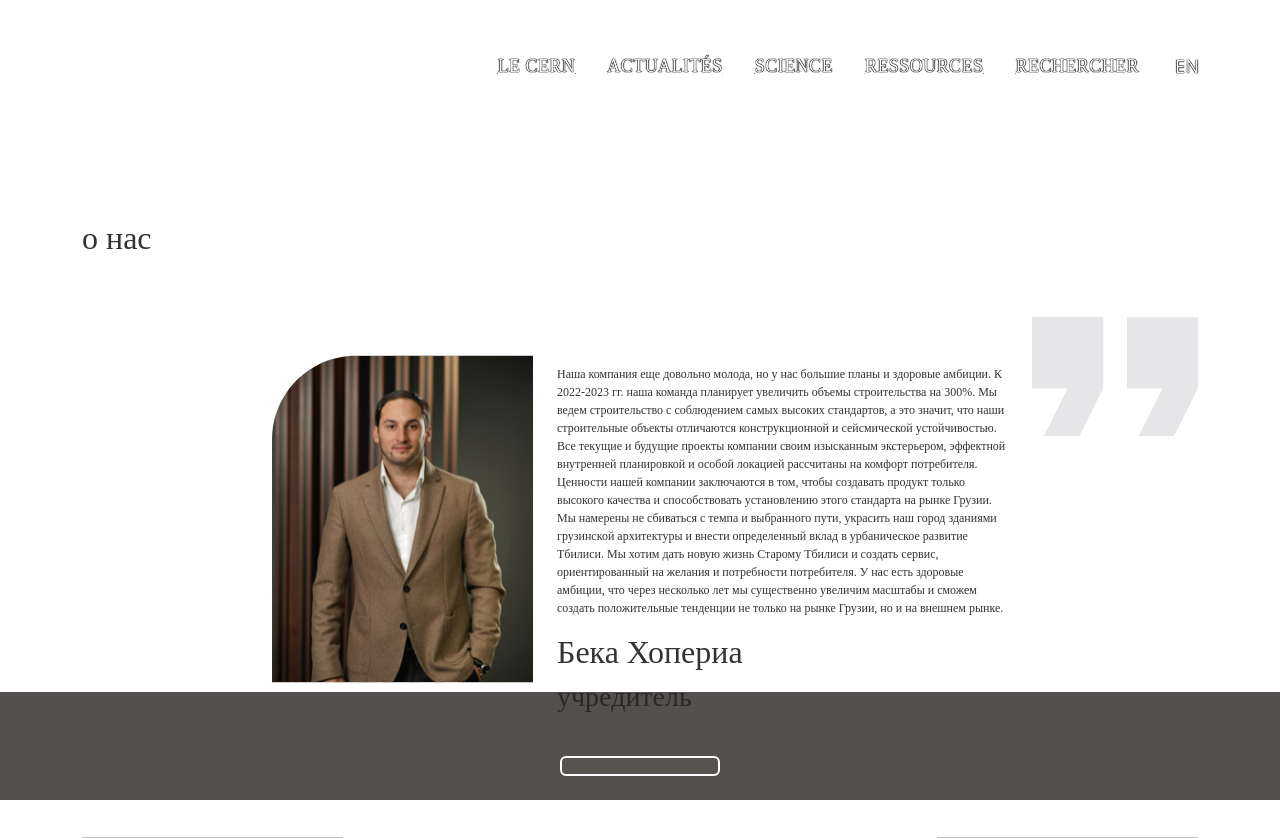
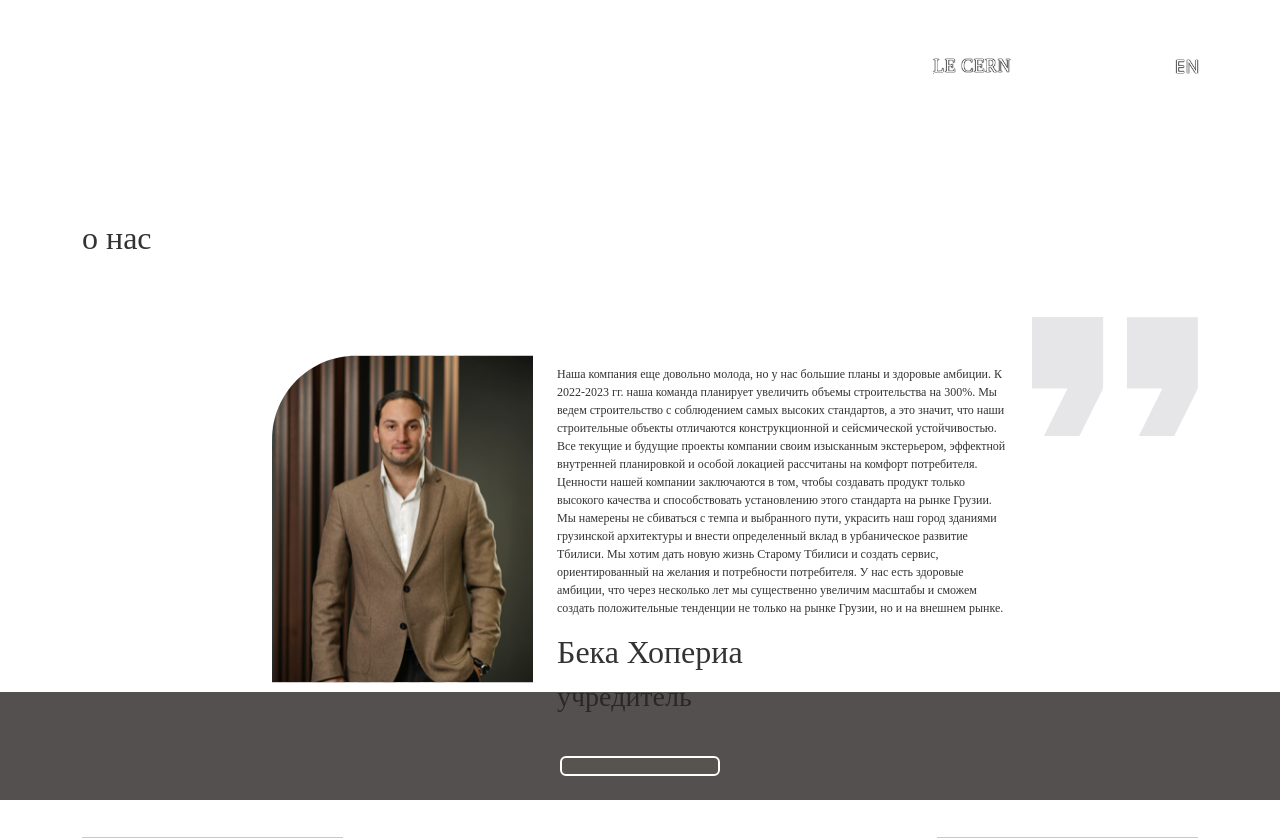
Before and after one commit to G-Apxo/new-apart, a Next.js app: page /About in a window 1280 px wide. Shown: the top 838 px of the page. Built offline with nearby package versions, Linux system fonts and the light colour scheme.

Commit message:
page nav

```diff
--- a/components/nav.js
+++ b/components/nav.js
@@ -2,7 +2,7 @@ import Link from 'next/link';
 import Image from 'next/image';
 import { useRouter } from 'next/router';
 
-import en from '../locales/en';
+import en from '../locales/enHeader';
 import fr from '../locales/fr';
 
 export default function Nav() {
@@ -28,7 +28,7 @@ export default function Nav() {
         <ul className="flex items-center justify-between space-x-8">
           <li>
             <a
-              href="https://home.cern/about"
+              href="/About"
               className="text-white text-lg text-shadow-sm uppercase hidden md:block tracking-wide"
             >
               {t.about}
@@ -36,34 +36,34 @@ export default function Nav() {
           </li>
           <li>
             <a
-              href="https://home.cern/news"
+              href="/Investing"
               className="text-white text-lg text-shadow-sm uppercase hidden md:block tracking-wide"
             >
-              {t.news}
+              {t.investing}
             </a>
           </li>
           <li>
             <a
-              href="https://home.cern/science"
+              href="/projects"
               className="text-white text-lg text-shadow-sm uppercase hidden md:block tracking-wide"
             >
-              {t.science}
+              {t.projects}
             </a>
           </li>
           <li>
             <a
-              href="https://home.cern/research"
+              href="/Blog"
               className="text-white text-lg text-shadow-sm uppercase hidden md:block tracking-wide"
             >
-              {t.research}
+              {t.blog}
             </a>
           </li>
           <li>
             <a
-              href="https://home.cern/search/node"
+              href="/Contact"
               className="text-white text-lg text-shadow-sm uppercase hidden md:block tracking-wide"
             >
-              {t.search}
+              {t.contact}
             </a>
           </li>
           <select
```
